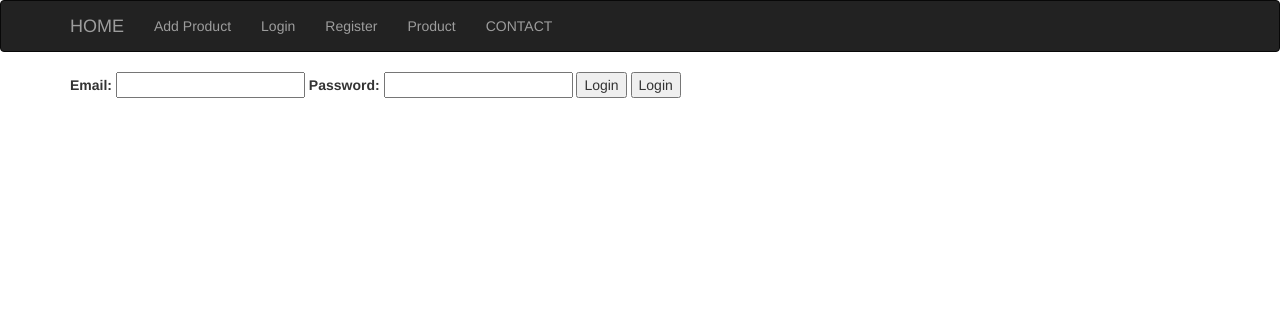
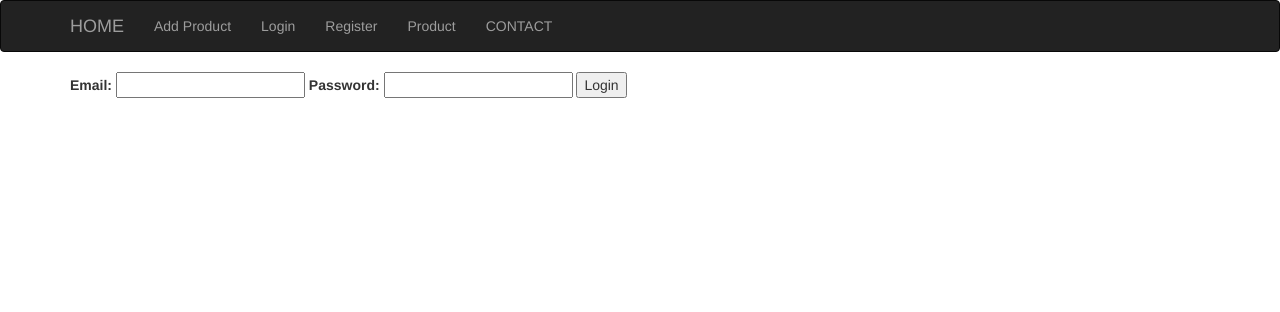
Before and after one commit to hungbsaf200040/hungbsaf200040, a Symfony app: template templates/dashboard/index.html.twig in a window 1280 px wide. Shown: the top 312 px of the page. Run offline with Twig, Linux system fonts and the light colour scheme; the template is opened without the code that fills it, so the values that code supplies are empty; some libraries are stand-ins or nearby versions.

Commit message:
upload lan 4

```diff
--- a/templates/contact/index.html.twig
+++ b/templates/contact/index.html.twig
@@ -29,7 +29,7 @@
                     'placeholder': 'description'
                 }
             }) }}
-
+{#                aaaa#}
             <input type="submit" name="Submit" value="Submit" class="btn btn-primary"/>
             {{ form_end(form) }}
         </div>
--- a/templates/dashboard/index.html.twig
+++ b/templates/dashboard/index.html.twig
@@ -12,7 +12,7 @@
         <label for="password">Password:</label>
         <input type="password" id="password" name="_password"/>
         <button type="submit">Login</button>
-        <button type="submit">Login</button>
+
     </form>
 
 {% endblock %}
```
